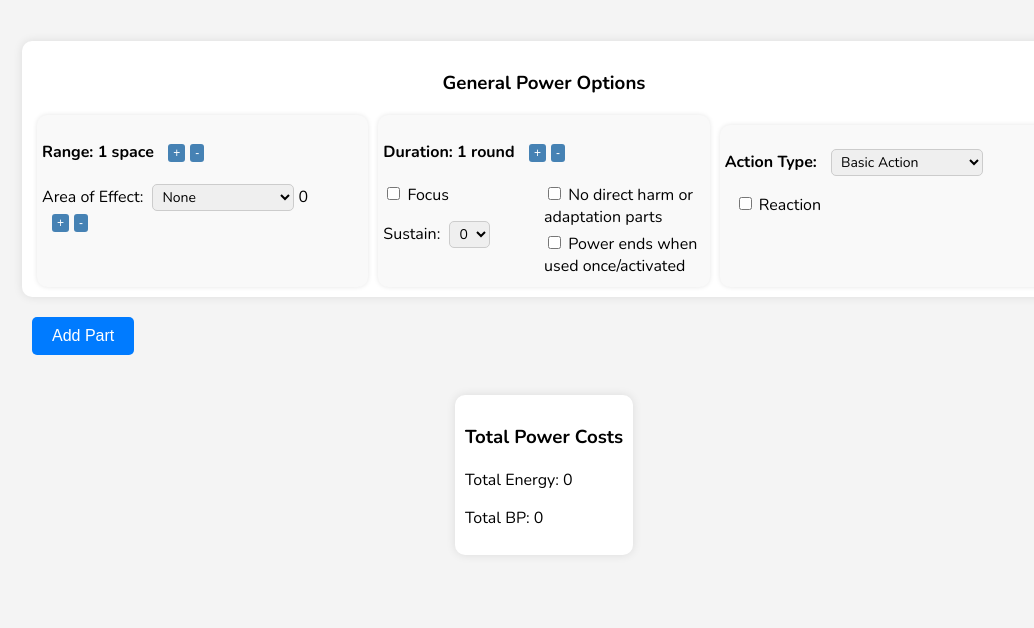
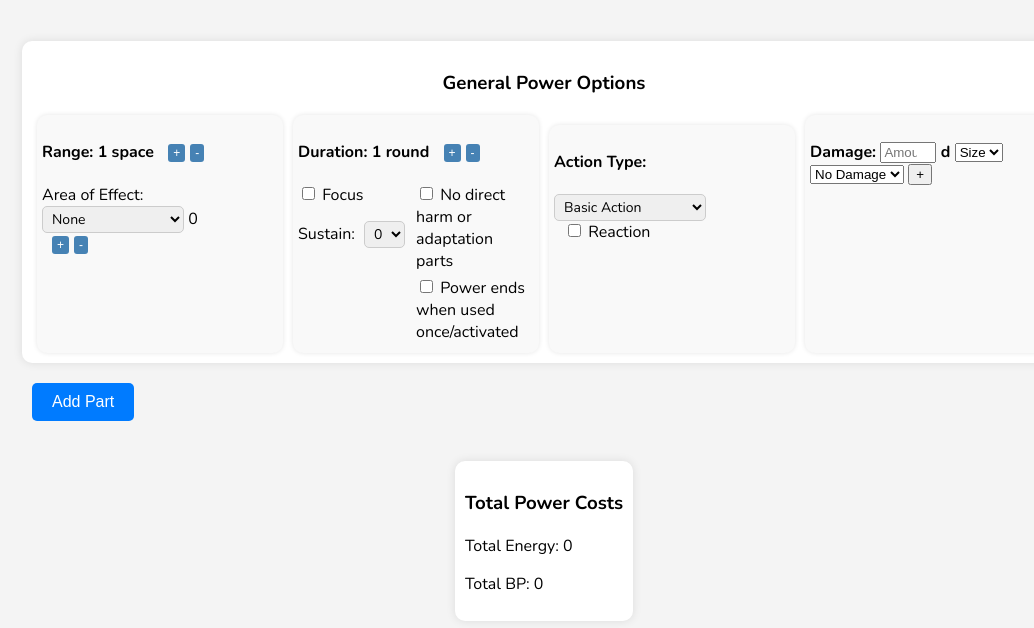
Before and after one commit to MastersoftheRealm/RealmsRPG, a plain HTML site: page index.html in a window 1280 px wide. Shown: the part 68-696 px from the top of the page, without its empty margins (96-1130 px from the left). Drawn offline with nearby package versions, Linux system fonts and the light colour scheme.

Commit message:
Update index.html

```diff
--- a/index.html
+++ b/index.html
@@ -18,8 +18,8 @@
             <div class="option-box range-box">
                 <h4>Range: <span id="rangeValue">1</span> space
                     <div class="button-container">
-                        <button class="small-button" onclick="changeRange(1)">+</button>
-                        <button class="small-button" onclick="changeRange(-1)">-</button>
+                        <button class="small-button blue-button" onclick="changeRange(1)">+</button>
+                        <button class="small-button blue-button" onclick="changeRange(-1)">-</button>
                     </div>
                 </h4>
                 <div class="area-effect-container">
@@ -40,16 +40,16 @@
                     <span id="areaEffectLevelValue">0</span>
                     <div id="areaEffectDescription"></div>
                     <div class="button-container">
-                        <button class="small-button" onclick="changeAreaEffectLevel(1)">+</button>
-                        <button class="small-button" onclick="changeAreaEffectLevel(-1)">-</button>
+                        <button class="small-button blue-button" onclick="changeAreaEffectLevel(1)">+</button>
+                        <button class="small-button blue-button" onclick="changeAreaEffectLevel(-1)">-</button>
                     </div>
                 </div>
             </div>
             <div class="option-box duration-box">
                 <h4>Duration: <span id="durationValue">1</span> round
                     <div class="button-container">
-                        <button class="small-button" onclick="changeDuration(1)">+</button>
-                        <button class="small-button" onclick="changeDuration(-1)">-</button>
+                        <button class="small-button blue-button" onclick="changeDuration(1)">+</button>
+                        <button class="small-button blue-button" onclick="changeDuration(-1)">-</button>
                     </div>
                 </h4>
                 <div class="checkbox-container">
@@ -84,6 +84,38 @@
                 <label><input type="checkbox" id="reactionCheckbox" onclick="updateActionType()"> Reaction</label>
                 <div id="actionTypeDescription"></div>
             </div>
+            <div class="option-box damage-box">
+                <h4>Damage:
+                    <input type="number" id="dieAmount1" min="1" max="99" value="" placeholder="Amount"> d
+                    <select id="dieSize1">
+                        <option value="" selected disabled>Size</option>
+                        <option value="2">2</option>
+                        <option value="4">4</option>
+                        <option value="6">6</option>
+                        <option value="8">8</option>
+                        <option value="10">10</option>
+                        <option value="12">12</option>
+                    </select>
+                    <select id="damageType1" onchange="updateDamageType()">
+                        <option value="none" selected>No Damage</option>
+                        <option value="magic">Magic</option>
+                        <option value="fire">Fire</option>
+                        <option value="ice">Ice</option>
+                        <option value="lightning">Lightning</option>
+                        <option value="spiritual">Spiritual</option>
+                        <option value="sonic">Sonic</option>
+                        <option value="poison">Poison</option>
+                        <option value="necrotic">Necrotic</option>
+                        <option value="acid">Acid</option>
+                        <option value="psychic">Psychic</option>
+                        <option value="blunt">Blunt</option>
+                        <option value="piercing">Piercing</option>
+                        <option value="slashing">Slashing</option>
+                    </select>
+                    <button id="addDamageRowButton" class="medium-button blue-button" onclick="addDamageRow()">+</button>
+                </h4>
+                <div id="additionalDamageRow"></div>
+            </div>
         </div>
     </div>
 
```
